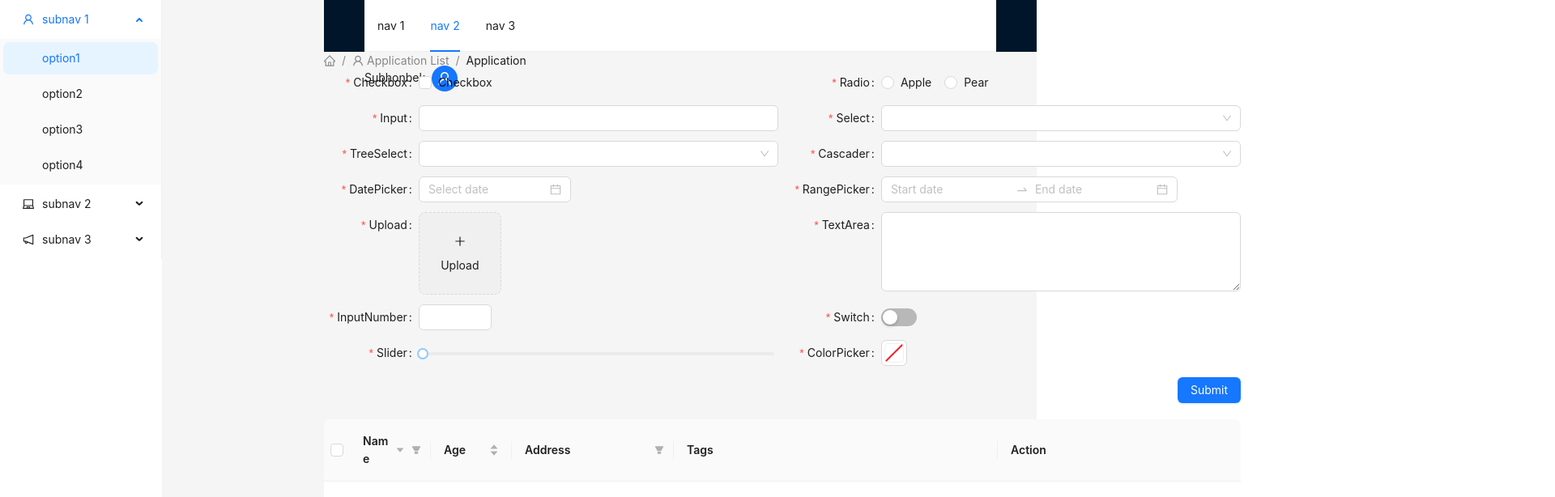
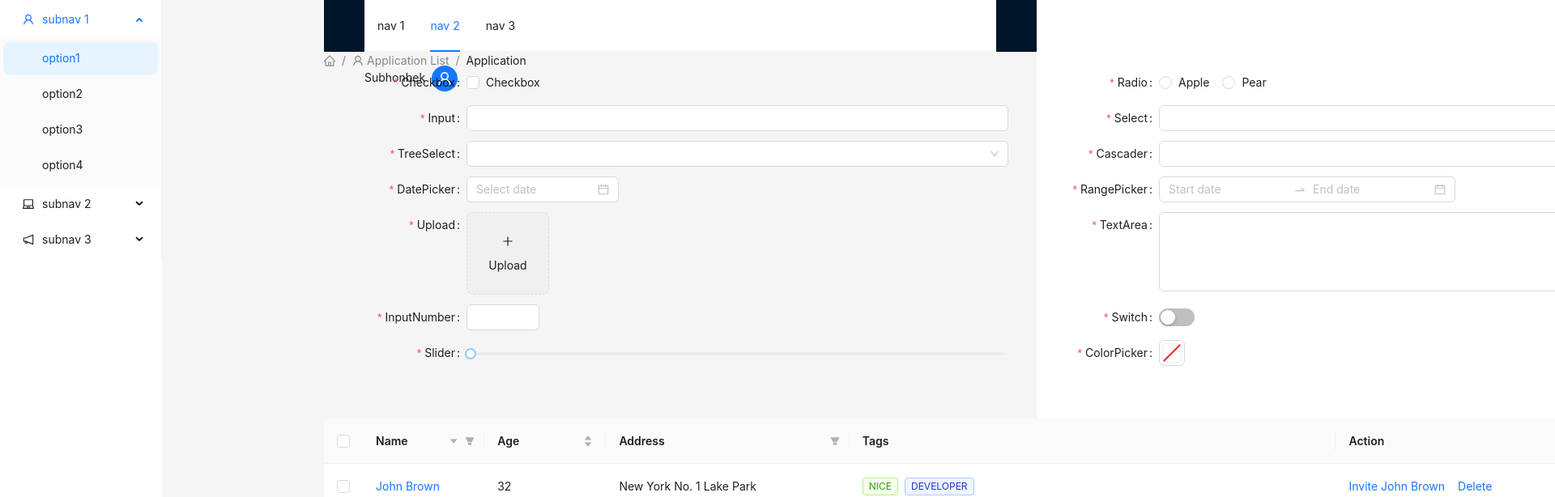
Before and after one commit to mrsubhonbek/antd-demo, a React (Vite) app: page / in a window 1280 px wide. Shown: the top 614 px of the page at 81% size, 1920 px wide, since content can reach past the window. Built offline with nearby package versions, Linux system fonts and the light colour scheme.

Commit message:
fix scroll

```diff
--- a/src/app/page/form/component/table.tsx
+++ b/src/app/page/form/component/table.tsx
@@ -167,7 +167,7 @@ const TableExample: React.FC = () => (
       pagination={false}
       columns={columns}
       dataSource={data}
-    scroll={{ x: 500 }}
+      scroll={{ x: 1700 }}
     />
 );
 
--- a/src/app/page/form/page.tsx
+++ b/src/app/page/form/page.tsx
@@ -10,7 +10,7 @@ const PageForm: React.FC = () => {
           <AnyForm />
         </Col>
       </Row>
-      <Row>
+      <Row className="max-w-6xl">
         <Col span={24}>
           <TableExample />
         </Col>
```
Lines whose indentation alone changed are shown as unchanged.
